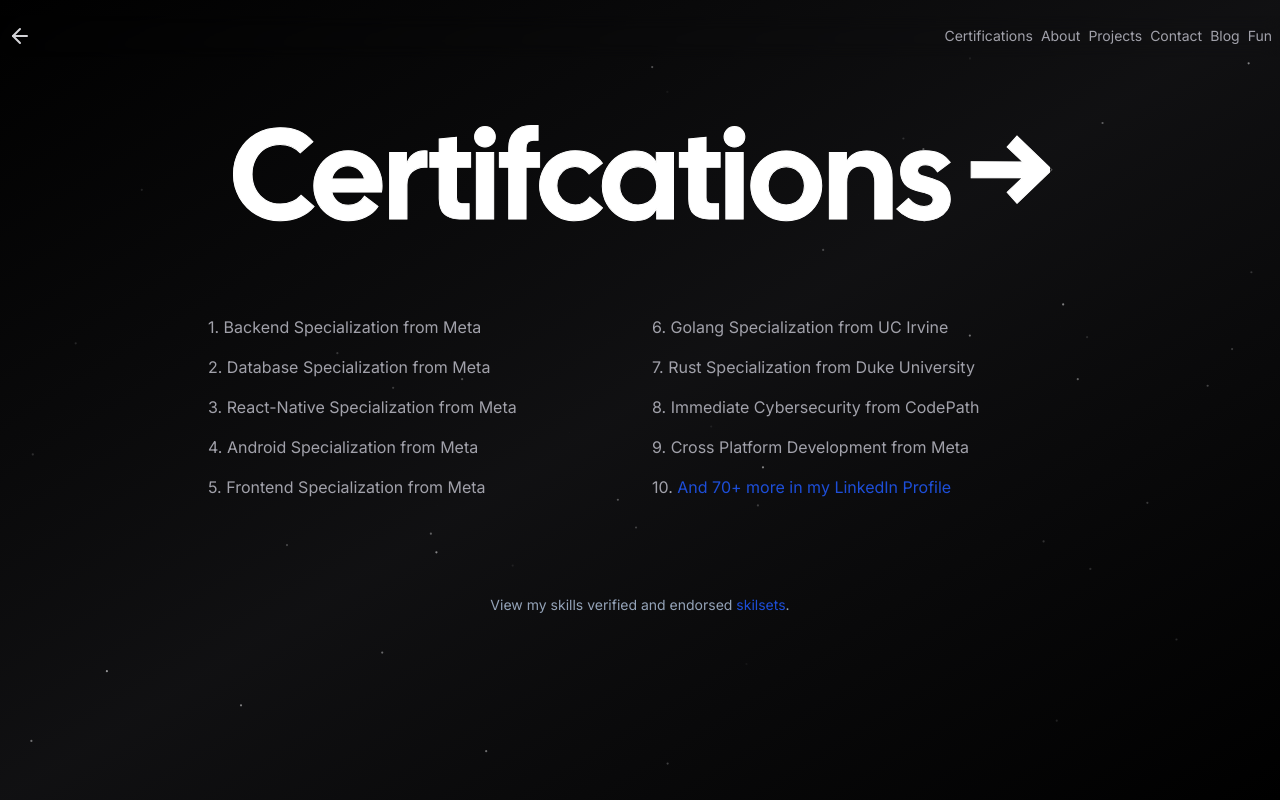
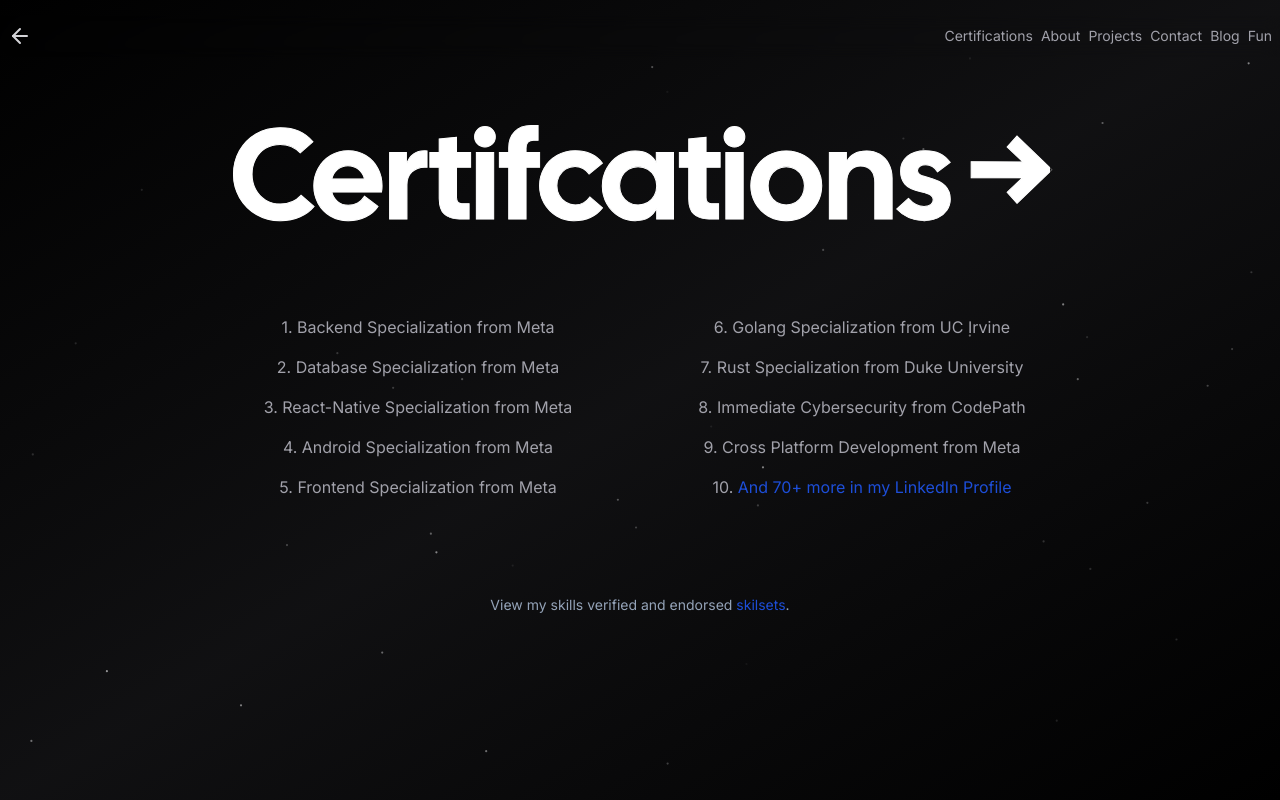
Before and after one commit to ericgitangu/deveric, a Next.js app: page /certifications in a window 1280 px wide. Built offline with nearby package versions, Linux system fonts and the light colour scheme; what tailwindcss-debug-screens would draw is missing.

Commit message:
Made updates to the content layer contents and also added some in your face certifications#2.

```diff
--- a/app/certifications/page.tsx
+++ b/app/certifications/page.tsx
@@ -27,18 +27,18 @@ export default function Certification() {
 			<div className="my-8 sm:my-16 animate-fade-in w-full max-w-4xl mx-auto">
 				<div className="grid grid-cols-1 sm:grid-cols-2 gap-6 px-4">
 					<div className="space-y-4">
-						<p className="text-zinc-400">1. Backend Specialization from Meta</p>
-						<p className="text-zinc-400">2. Database Specialization from Meta</p>
-						<p className="text-zinc-400">3. React-Native Specialization from Meta</p>
-						<p className="text-zinc-400">4. Android Specialization from Meta</p>
-						<p className="text-zinc-400">5. Frontend Specialization from Meta</p>
+						<p className="text-zinc-400 text-center">1. Backend Specialization from Meta</p>
+						<p className="text-zinc-400 text-center">2. Database Specialization from Meta</p>
+						<p className="text-zinc-400 text-center">3. React-Native Specialization from Meta</p>
+						<p className="text-zinc-400 text-center">4. Android Specialization from Meta</p>
+						<p className="text-zinc-400 text-center">5. Frontend Specialization from Meta</p>
 					</div>
 					<div className="space-y-4">
-						<p className="text-zinc-400">6. Golang Specialization from UC Irvine</p>
-						<p className="text-zinc-400">7. Rust Specialization from Duke University</p>
-						<p className="text-zinc-400">8. Immediate Cybersecurity from CodePath</p>
-						<p className="text-zinc-400">9. Cross Platform Development from Meta</p>
-						<p className="text-zinc-400">10. <a href="https://www.linkedin.com/in/ericgitangu/details/certifications/" className="text-blue-700 hover:text-blue-500 transition-colors">And 70+ more in my LinkedIn Profile</a></p>
+						<p className="text-zinc-400 text-center">6. Golang Specialization from UC Irvine</p>
+						<p className="text-zinc-400 text-center">7. Rust Specialization from Duke University</p>
+						<p className="text-zinc-400 text-center">8. Immediate Cybersecurity from CodePath</p>
+						<p className="text-zinc-400 text-center">9. Cross Platform Development from Meta</p>
+						<p className="text-zinc-400 text-center">10. <a href="https://www.linkedin.com/in/ericgitangu/details/certifications/" className="text-blue-700 hover:text-blue-500 transition-colors">And 70+ more in my LinkedIn Profile</a></p>
 					</div>
 				</div>
 			</div>
```
